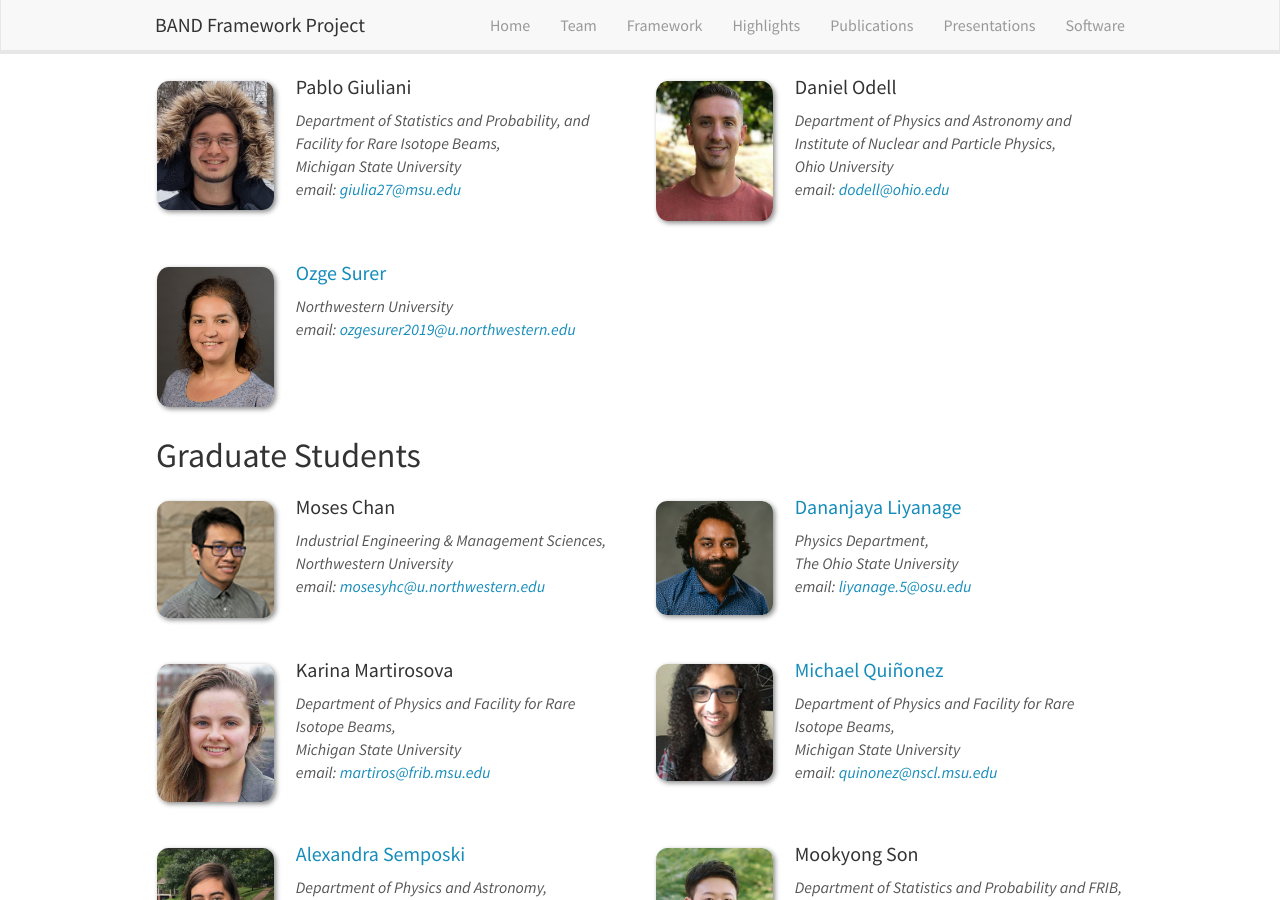
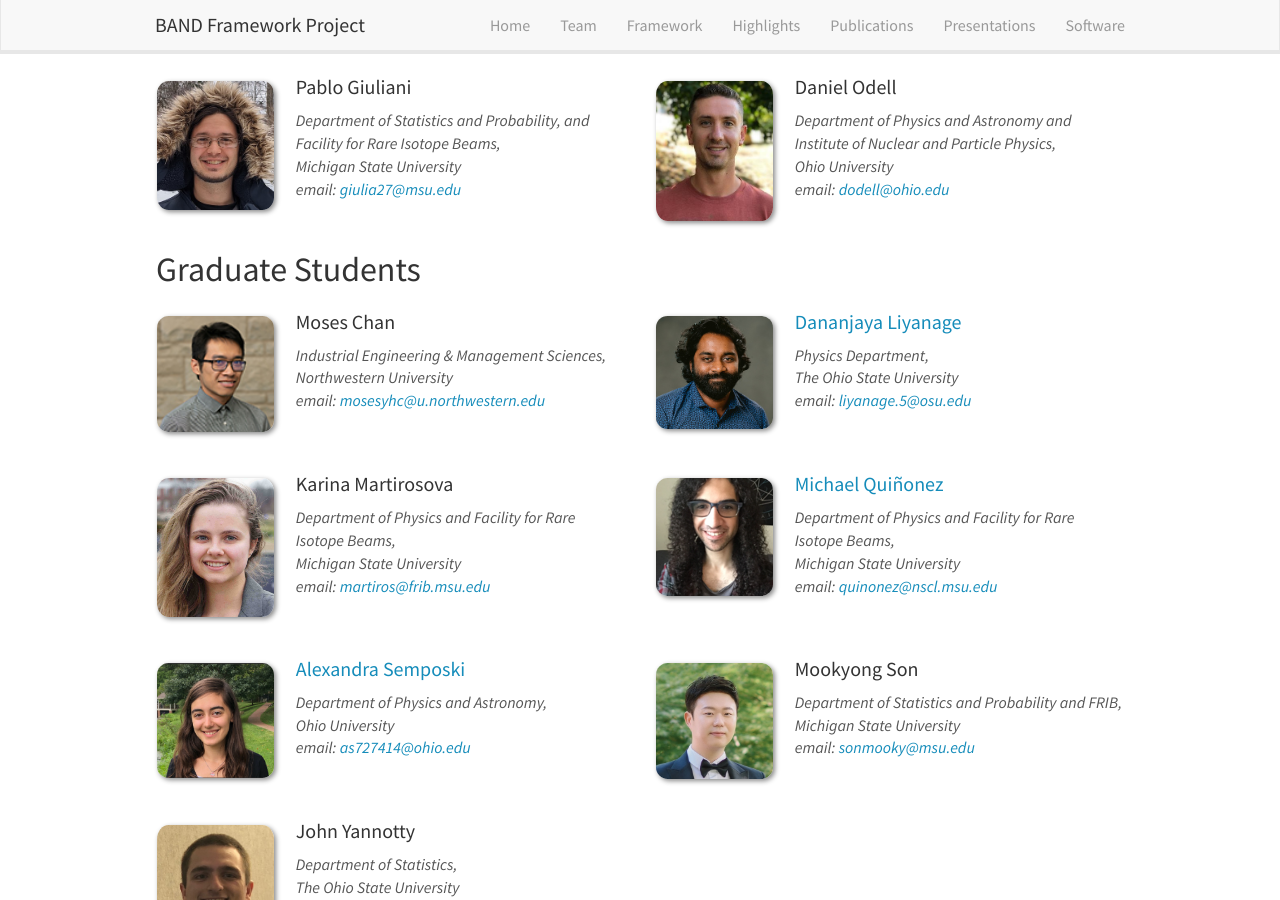
Before and after one commit to bandframework/bandframework.github.io, a Jekyll site: the page built from _pages/team.md, in a window 1280 px wide and 900 px high, scrolled down 3561 px. Built offline with Jekyll 4.4.1, drawn with Linux system fonts in a browser that asks for light colours; nearby versions of some CDN libraries.

Commit message:
Removing Ozge from postdocs

```diff
--- a/_data/postdocs.yml
+++ b/_data/postdocs.yml
@@ -22,10 +22,3 @@
   email: dodell@ohio.edu
   number_educ: 0
   education1:
-
-- name: <a href="https://ozgesurer.github.io">Ozge Surer</a>
-  photo: OzgeSurer_cropped.jpg
-  info: Northwestern University
-  email: ozgesurer2019@u.northwestern.edu
-  number_educ: 0
-  education1:
```
